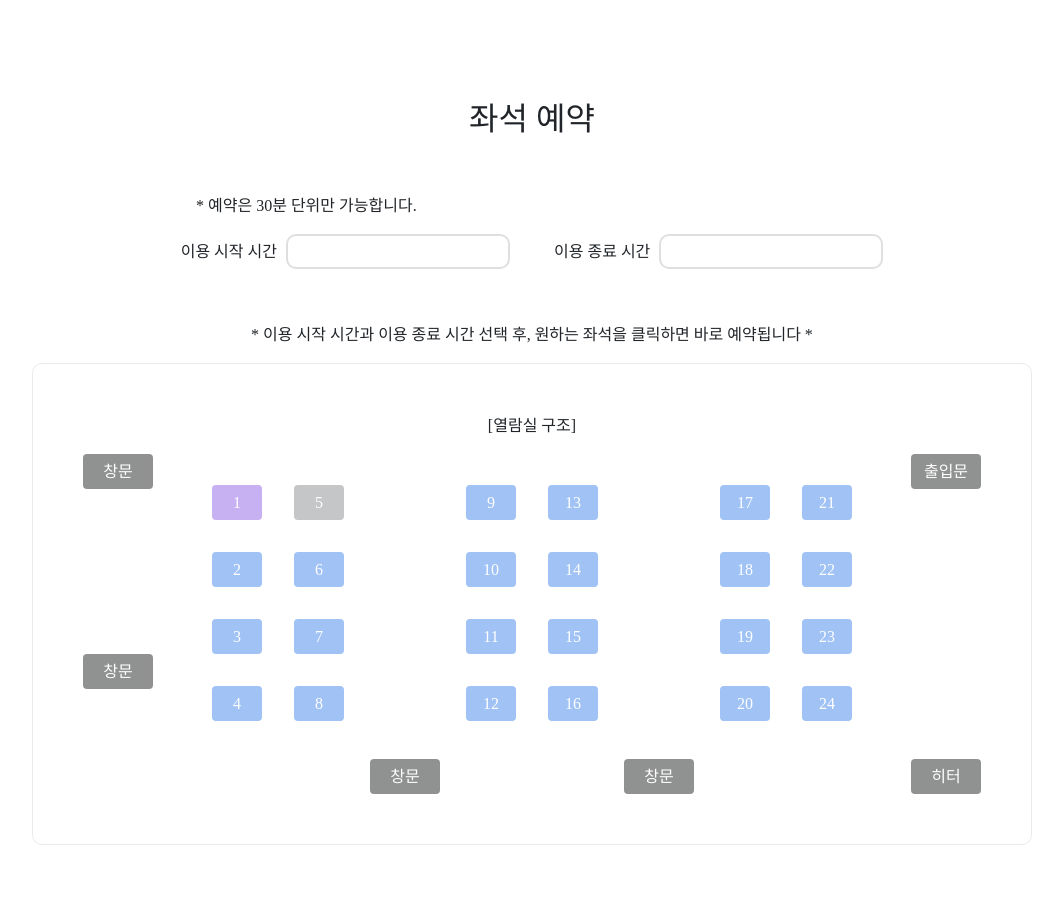
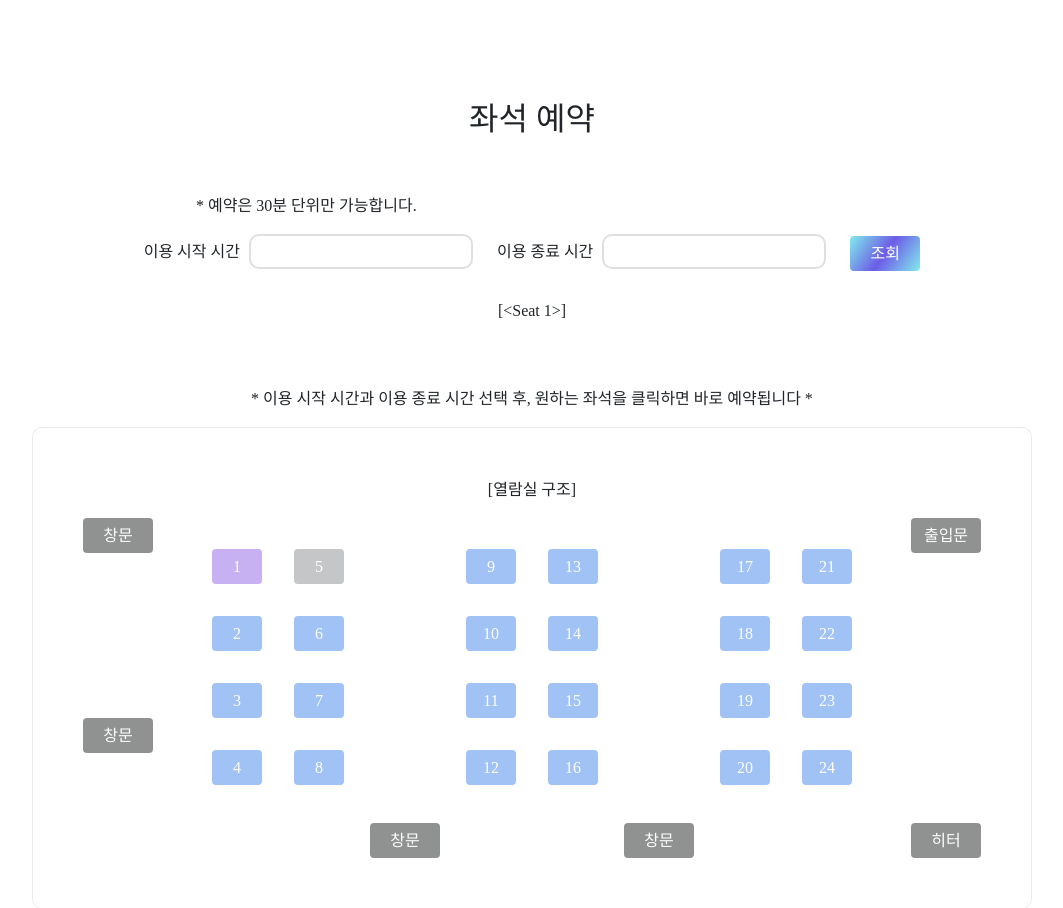
Before and after one commit to jiuk96/Lib_Recommend, a Flask app: page /reserve in a window 1280 px wide. Shown: the part 56-964 px from the top of the page, without its empty margins (108-1171 px from the left). Run offline with Flask 2, Linux system fonts and the light colour scheme; the visitor is signed in with stand-in values (Sample User, id 1); tables that the repository leaves empty hold one stand-in row (values such as "Sample post"); some libraries are stand-ins or nearby versions; some web fonts are replaced.

Commit message:
reserve(미완)

```diff
--- a/templates/reserve.html
+++ b/templates/reserve.html
@@ -65,6 +65,16 @@
         })
     }
 
+    function Reload(starttime, finishtime){
+        $.ajax({
+            url: '/reserve',
+            type: 'get',
+            data: {
+                'starttime' : starttime,
+                'finishtime' : finishtime
+            },
+        })
+    }
 </script>
 {% endblock %}
 
@@ -76,6 +86,11 @@
 <p id="guide1">* 예약은 30분 단위만 가능합니다.</p>
 <label >이용 시작 시간 <input id="starttime" type="text" ></label>
 <label >이용 종료 시간 <input id="finishtime" type="text" ></label>
+<button class="btn btn-primary" onclick=Reload() style="width:70px; background: linear-gradient(125deg,#81ecec,#6c5ce7,#81ecec);margin-left: 20px;">조회</button>
+
+<p>{{ seat_list }}</p>
+
+
 <br><br>
 <p id="guide2">* 이용 시작 시간과 이용 종료 시간 선택 후, 원하는 좌석을 클릭하면 바로 예약됩니다 *</p>
 <!--datetimepicker사용해 좌석 이용 시간 입력받기-->
@@ -183,7 +198,7 @@
         margin-bottom: 30px;
     }
     #starttime{
-        margin-right:40px;
+        margin-right:20px;
     }
     input{
         height:35px;
```
